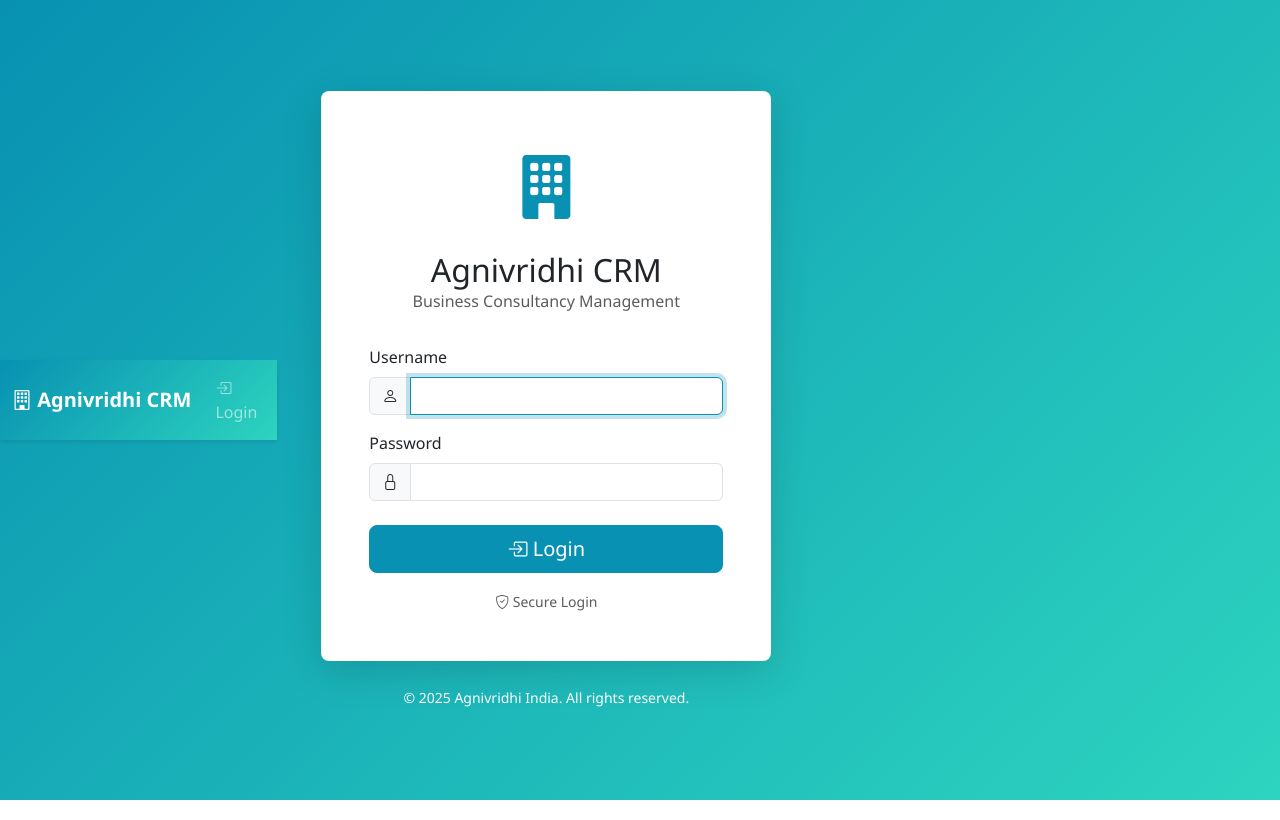
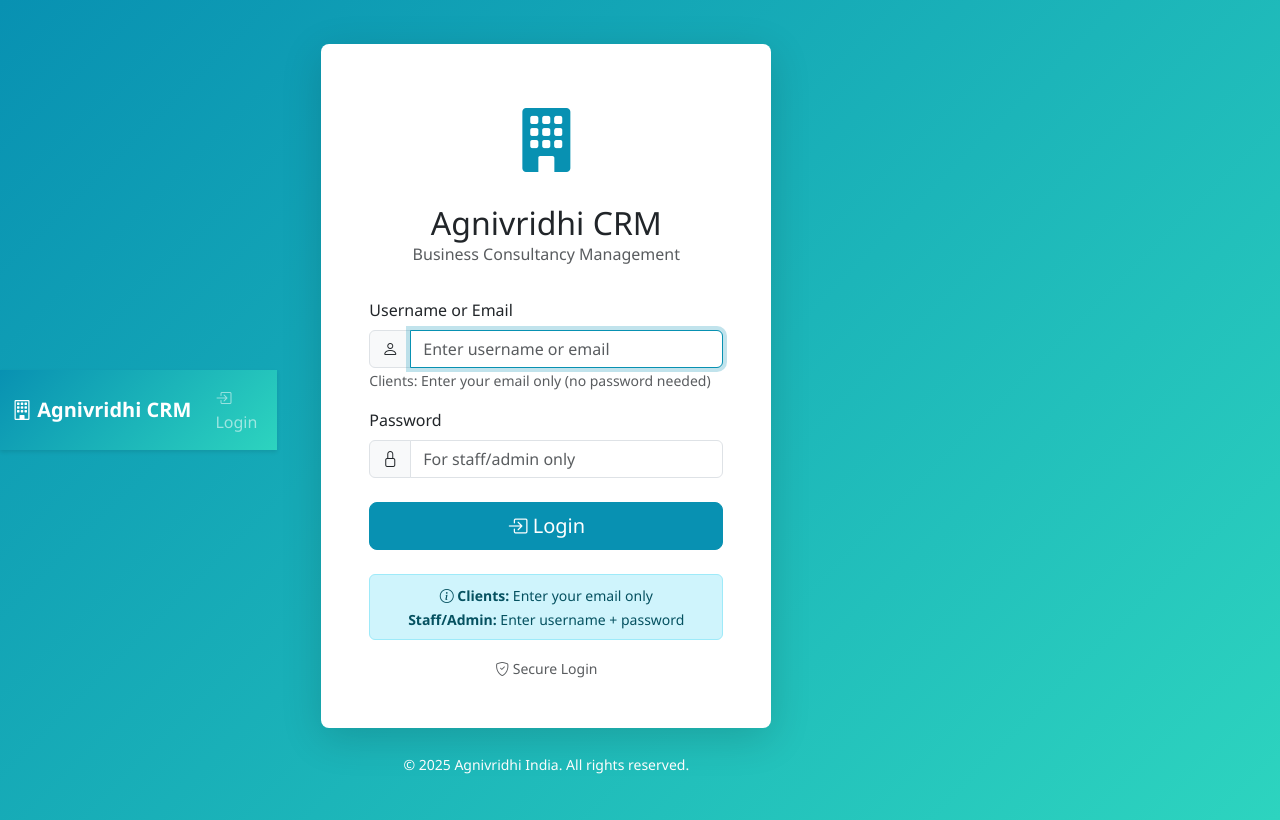
Before and after one commit to Utkarsh1506/crm-agnivridhi, a Django app: page /login/ in a window 1280 px wide. Run offline with Django 5.2, Linux system fonts and the light colour scheme; parts of the project's set-up code (start-up, migrations or seed data) failed here and were passed over.

Commit message:
Add email-based direct login for approved clients - no password required

```diff
--- a/accounts/views.py
+++ b/accounts/views.py
@@ -75,6 +75,9 @@ def client_required(view_func):
 def login_view(request):
     """
     Custom login view with role-based redirect
+    Supports:
+    1. Username + Password for staff/admin
+    2. Email-only login for approved clients (direct login)
     """
     if request.user.is_authenticated:
         return redirect('accounts:dashboard')
@@ -83,6 +86,27 @@ def login_view(request):
         username = request.POST.get('username')
         password = request.POST.get('password')
 
+        # Check if this is email-based client login (no password provided)
+        if '@' in username and not password:
+            from clients.models import Client
+            try:
+                client = Client.objects.get(contact_email=username.lower())
+
+                if not client.is_approved:
+                    messages.error(request, 'Your account is not yet approved. Please contact support.')
+                    return render(request, 'accounts/login.html')
+
+                # Direct login for approved client (no password needed)
+                user = client.user
+                login(request, user, backend='django.contrib.auth.backends.ModelBackend')
+                messages.success(request, f'Welcome back, {user.get_full_name() or user.username}!')
+                return redirect('accounts:client_portal')
+
+            except Client.DoesNotExist:
+                messages.error(request, 'No approved client found with this email.')
+                return render(request, 'accounts/login.html')
+
+        # Standard username + password authentication for staff/admin
         user = authenticate(request, username=username, password=password)
 
         if user is not None:
--- a/templates/accounts/login.html
+++ b/templates/accounts/login.html
@@ -50,22 +50,23 @@
                 <p class="text-muted">Business Consultancy Management</p>
             </div>
 
-            <form method="post">
+            <form method="post" id="loginForm">
                 {% csrf_token %}
 
                 <div class="mb-3">
-                    <label for="username" class="form-label">Username</label>
+                    <label for="username" class="form-label">Username or Email</label>
                     <div class="input-group">
                         <span class="input-group-text"><i class="bi bi-person"></i></span>
-                        <input type="text" class="form-control" id="username" name="username" required autofocus>
+                        <input type="text" class="form-control" id="username" name="username" required autofocus placeholder="Enter username or email">
                     </div>
+                    <small class="text-muted">Clients: Enter your email only (no password needed)</small>
                 </div>
 
-                <div class="mb-4">
+                <div class="mb-4" id="passwordField">
                     <label for="password" class="form-label">Password</label>
                     <div class="input-group">
                         <span class="input-group-text"><i class="bi bi-lock"></i></span>
-                        <input type="password" class="form-control" id="password" name="password" required>
+                        <input type="password" class="form-control" id="password" name="password" placeholder="For staff/admin only">
                     </div>
                 </div>
 
@@ -73,6 +74,16 @@
                     <button type="submit" class="btn btn-primary btn-lg">
                         <i class="bi bi-box-arrow-in-right"></i> Login
                     </button>
+                </div>
+
+                <div class="text-center mt-4">
+                    <div class="alert alert-info py-2">
+                        <small>
+                            <i class="bi bi-info-circle"></i>
+                            <strong>Clients:</strong> Enter your email only<br>
+                            <strong>Staff/Admin:</strong> Enter username + password
+                        </small>
+                    </div>
                 </div>
 
                 <div class="text-center mt-3">
```
